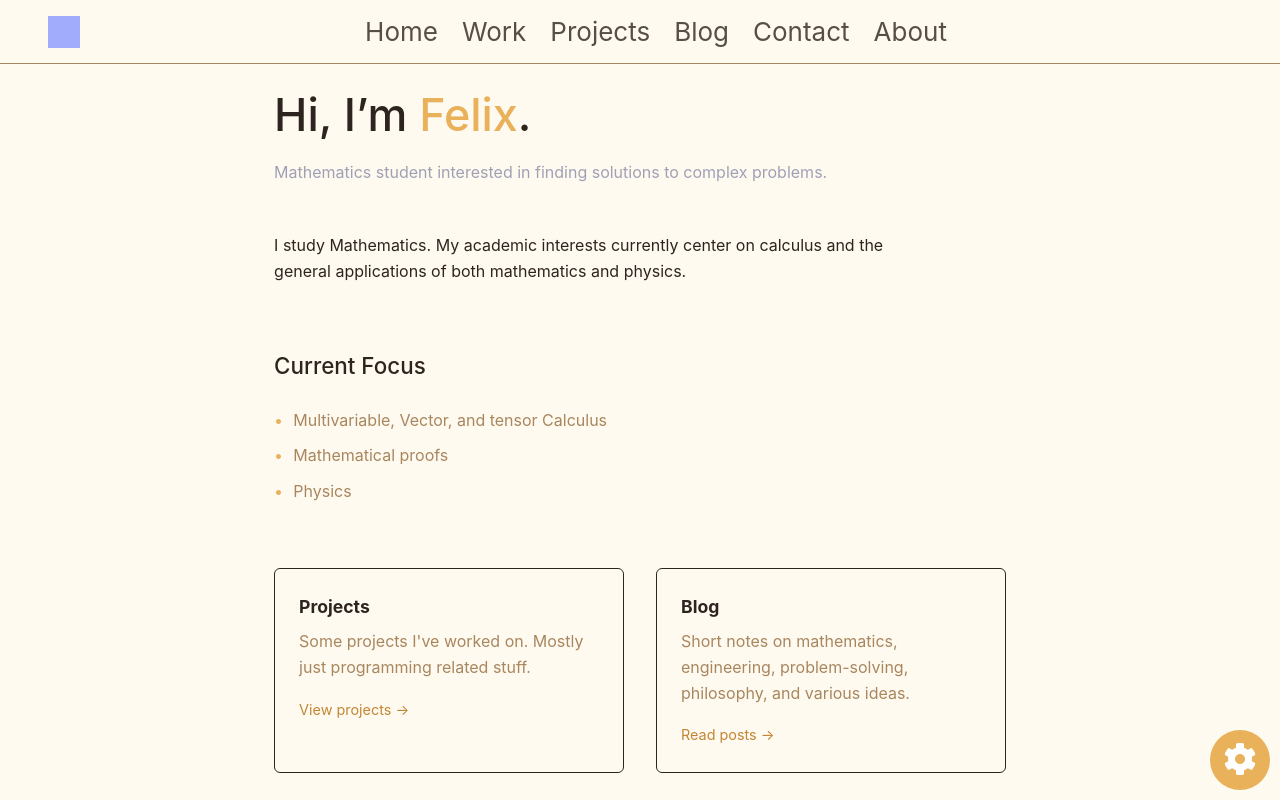
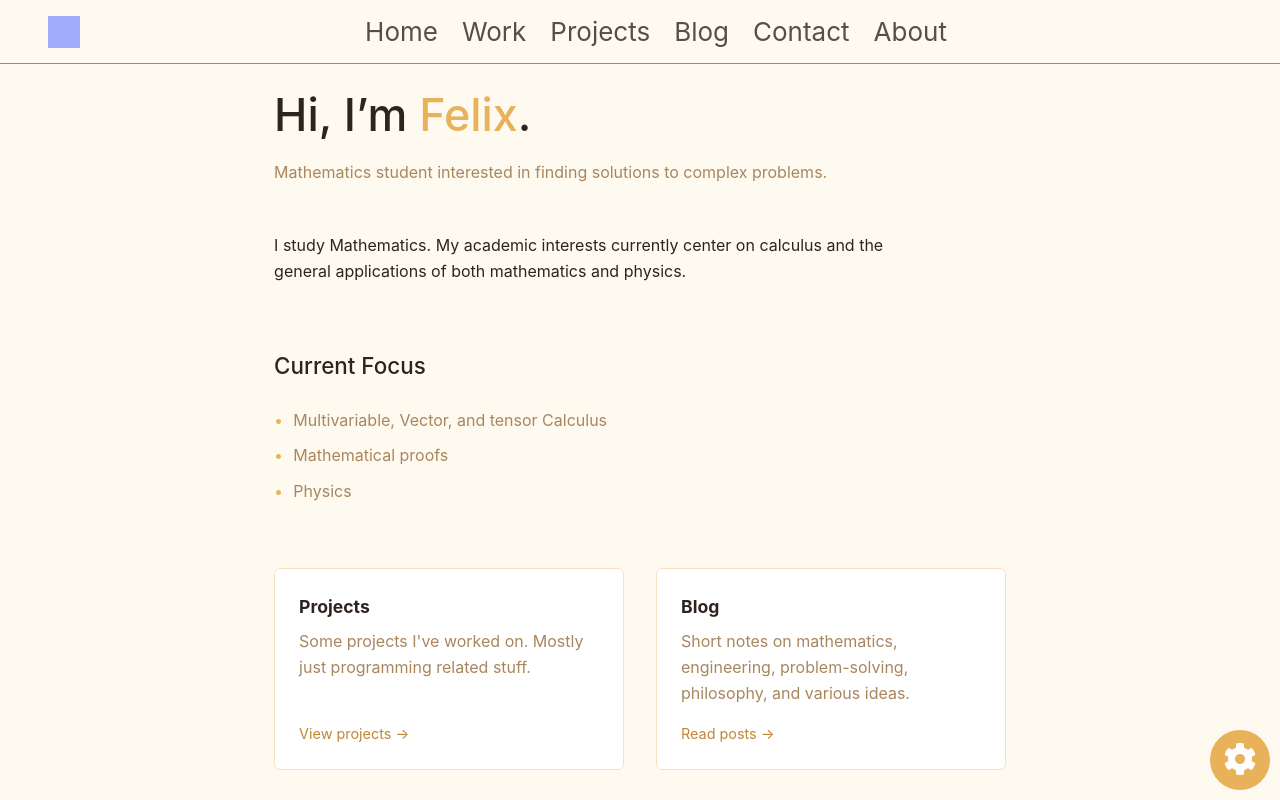
Before and after one commit to CinnamonExpresso/developer-portfolio, a React (Vite) app: page / in a window 1280 px wide. Shown: the top 800 px of the page. Built offline with nearby package versions, Linux system fonts and the light colour scheme; grey boxes are pictures that could not be loaded.

Commit message:
some design changes

```diff
--- a/src/pages/aboutPage.tsx
+++ b/src/pages/aboutPage.tsx
@@ -22,7 +22,7 @@ export default function AboutPage() {
         <div className="about-intro">
           <p>
             I study Mathematics with a minor in Philosophy. I’m especially drawn to calculus
-            and the general applications of both physics and engineering.
+            and the general applications of mathmematics in physics.
           </p>
 
           <p>
@@ -97,7 +97,7 @@ export default function AboutPage() {
             />
           </div>
           <div className="about-symbol">
-            {randomQuote}
+            <p>{randomQuote}</p>
           </div>
         </section>
       </section>
--- a/src/styles/index.css
+++ b/src/styles/index.css
@@ -19,6 +19,7 @@
   --white-font-color: #eaeaf0;
   --gray-font-color-2: #a0a0b5;
   --midnight-black: #0f0f12;
+  --white: #ffffff;
 
   --soft-border: rgba(255, 255, 255, 0.08);
 }
@@ -77,6 +78,9 @@ body,
 }
 
 /*Themes*/
+[data-theme="midnight"] {
+  --white: var(--midnight-black);
+}
 [data-theme="white"] {
   --midnight-black: #fafafa !important;
   --white-font-color: #1a1a1a !important;
@@ -168,7 +172,7 @@ body {
 
 .subtitle {
   margin-top: 0.5rem;
-  color: #a0a0b5;
+  color: var(--gray-font-color-2);
 }
 
 .equation {
@@ -303,9 +307,11 @@ body {
 
 .featured-card {
   padding: 1.5rem;
-  border: 1px solid var(--white-font-color);
+  border: 1px solid var(--soft-border);
   border-radius: 6px;
-  background: var(--midnight-black);
+  background: var(--white);
+  display: flex;
+  flex-direction: column;
 }
 
 .featured-card h3 {
@@ -319,6 +325,7 @@ body {
 }
 
 .featured-card a {
+  margin-top: auto;
   text-decoration: none;
   font-size: 0.9rem;
   color: var(--burple-dark-font-color);
@@ -596,6 +603,7 @@ body {
 .project-card h2 {
   font-size: 1.2rem;
   margin-bottom: 0.5rem;
+  color: var(--burple-dark-font-color)
 }
 
 .project-card p {
```
